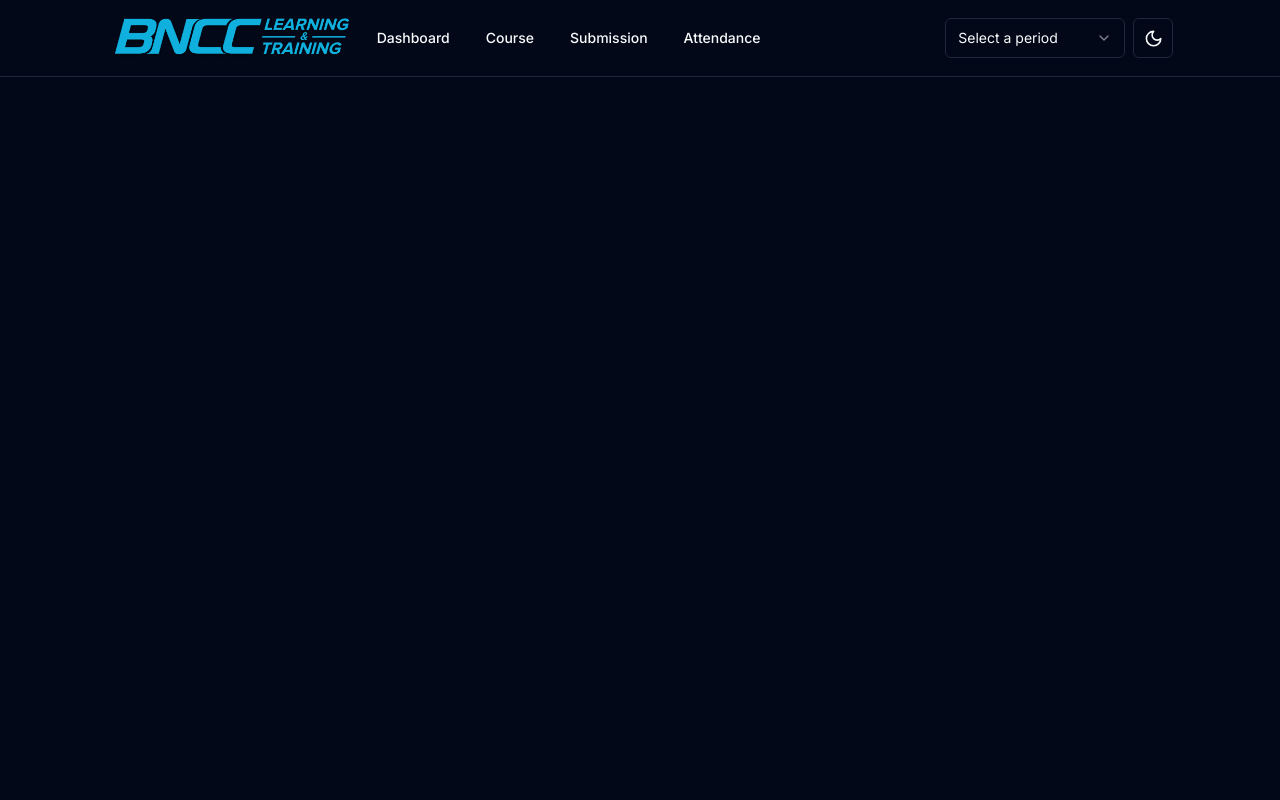
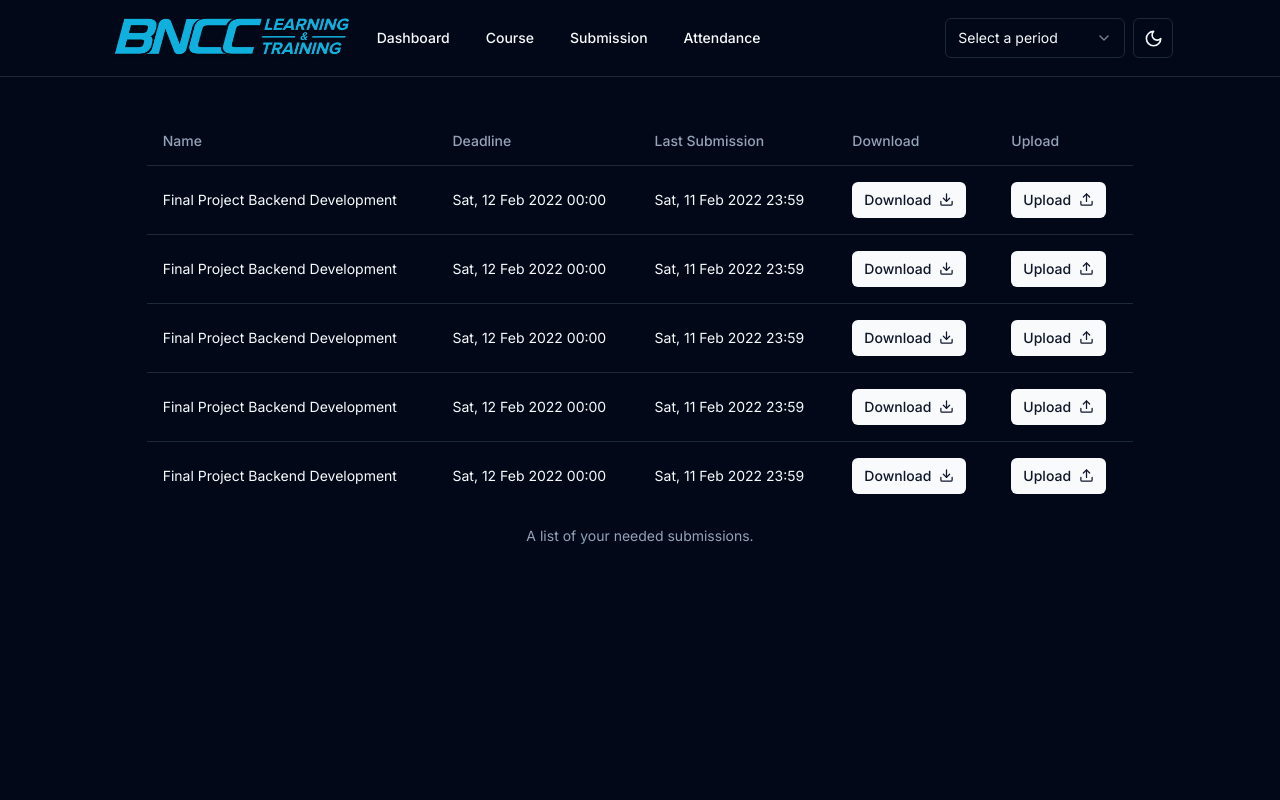
Before and after one commit to BNCC-Bandung/bncc-platform-frontend, a Next.js app: page /submission in a window 1280 px wide. Shown: the top 800 px of the page. Built offline with nearby package versions, Linux system fonts and the light colour scheme.

Commit message:
feat: attendanca

```diff
--- a/src/app/(auth)/submission/page.tsx
+++ b/src/app/(auth)/submission/page.tsx
@@ -1,5 +1,89 @@
+import { Button } from "@/components/ui/button";
+import {
+  Table,
+  TableBody,
+  TableCaption,
+  TableCell,
+  TableHead,
+  TableHeader,
+  TableRow,
+} from "@/components/ui/table";
+import { Download, Upload } from "lucide-react";
+
+const data = [
+  {
+    Name: "Final Project Backend Development",
+    Deadline: "Sat, 12 Feb 2022 00:00",
+    "Last Submission": "Sat, 11 Feb 2022 23:59",
+    Download: "",
+    Upload: "",
+  },
+  {
+    Name: "Final Project Backend Development",
+    Deadline: "Sat, 12 Feb 2022 00:00",
+    "Last Submission": "Sat, 11 Feb 2022 23:59",
+    Download: "",
+    Upload: "",
+  },
+  {
+    Name: "Final Project Backend Development",
+    Deadline: "Sat, 12 Feb 2022 00:00",
+    "Last Submission": "Sat, 11 Feb 2022 23:59",
+    Download: "",
+    Upload: "",
+  },
+  {
+    Name: "Final Project Backend Development",
+    Deadline: "Sat, 12 Feb 2022 00:00",
+    "Last Submission": "Sat, 11 Feb 2022 23:59",
+    Download: "",
+    Upload: "",
+  },
+  {
+    Name: "Final Project Backend Development",
+    Deadline: "Sat, 12 Feb 2022 00:00",
+    "Last Submission": "Sat, 11 Feb 2022 23:59",
+    Download: "",
+    Upload: "",
+  },
+];
+
 export default function Submission() {
   return (
-    <div className="layout flex flex-col p-10 h-[calc(100svh-77px)]"></div>
+    <div className="layout flex flex-col p-10 h-[calc(100svh-77px)]">
+      <Table>
+        <TableCaption>A list of your needed submissions.</TableCaption>
+        <TableHeader>
+          <TableRow>
+            <TableHead>Name</TableHead>
+            <TableHead>Deadline</TableHead>
+            <TableHead>Last Submission</TableHead>
+            <TableHead>Download</TableHead>
+            <TableHead>Upload</TableHead>
+          </TableRow>
+        </TableHeader>
+        <TableBody>
+          {data.map((item, index) => (
+            <TableRow key={index}>
+              <TableCell>{item.Name}</TableCell>
+              <TableCell>{item.Deadline}</TableCell>
+              <TableCell>{item["Last Submission"]}</TableCell>
+              <TableCell>
+                <Button size="sm">
+                  Download
+                  <Download className="ml-2" size={15} />
+                </Button>
+              </TableCell>
+              <TableCell>
+                <Button size="sm">
+                  Upload
+                  <Upload className="ml-2" size={15} />
+                </Button>
+              </TableCell>
+            </TableRow>
+          ))}
+        </TableBody>
+      </Table>
+    </div>
   );
 }
```
